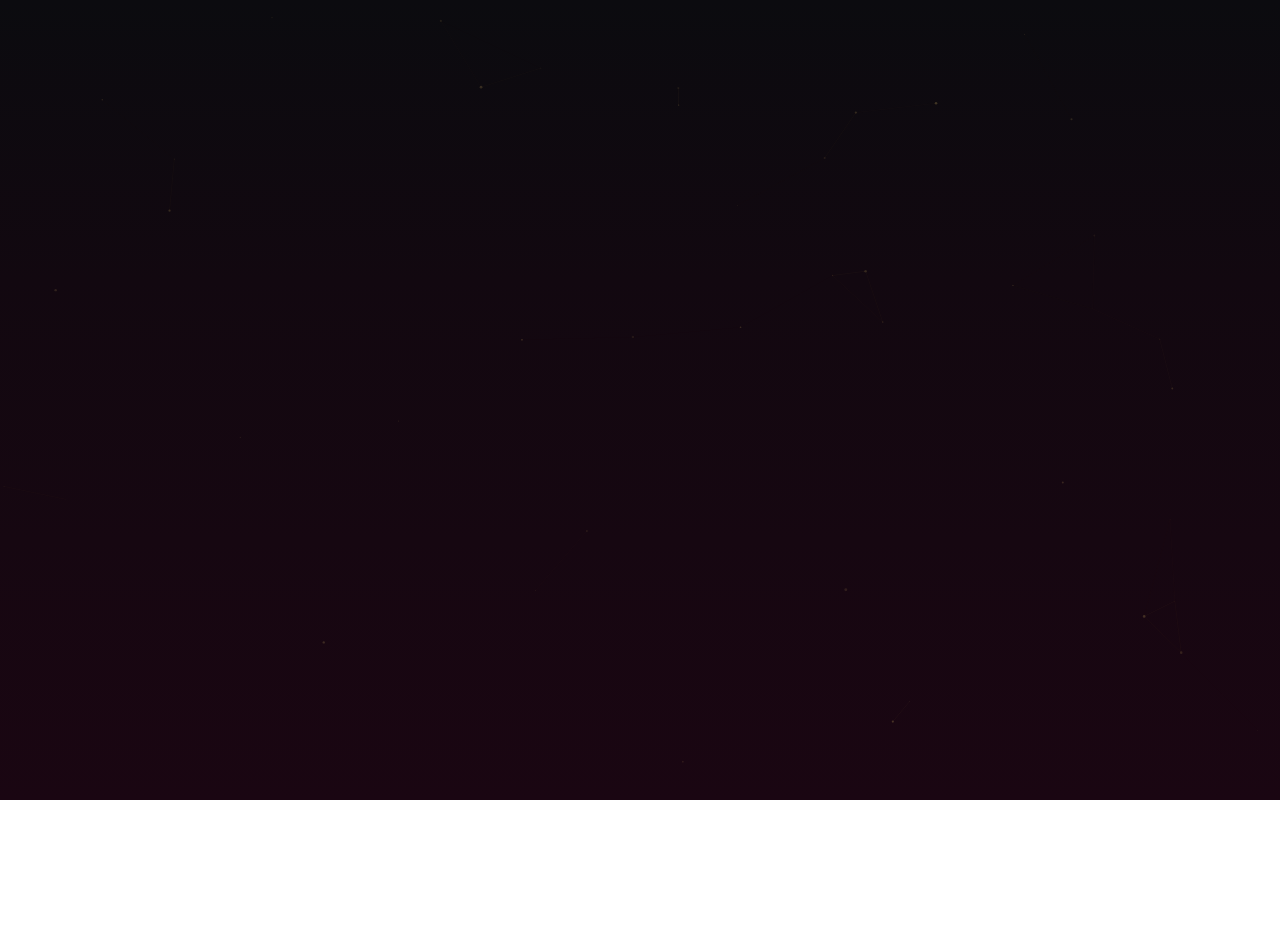
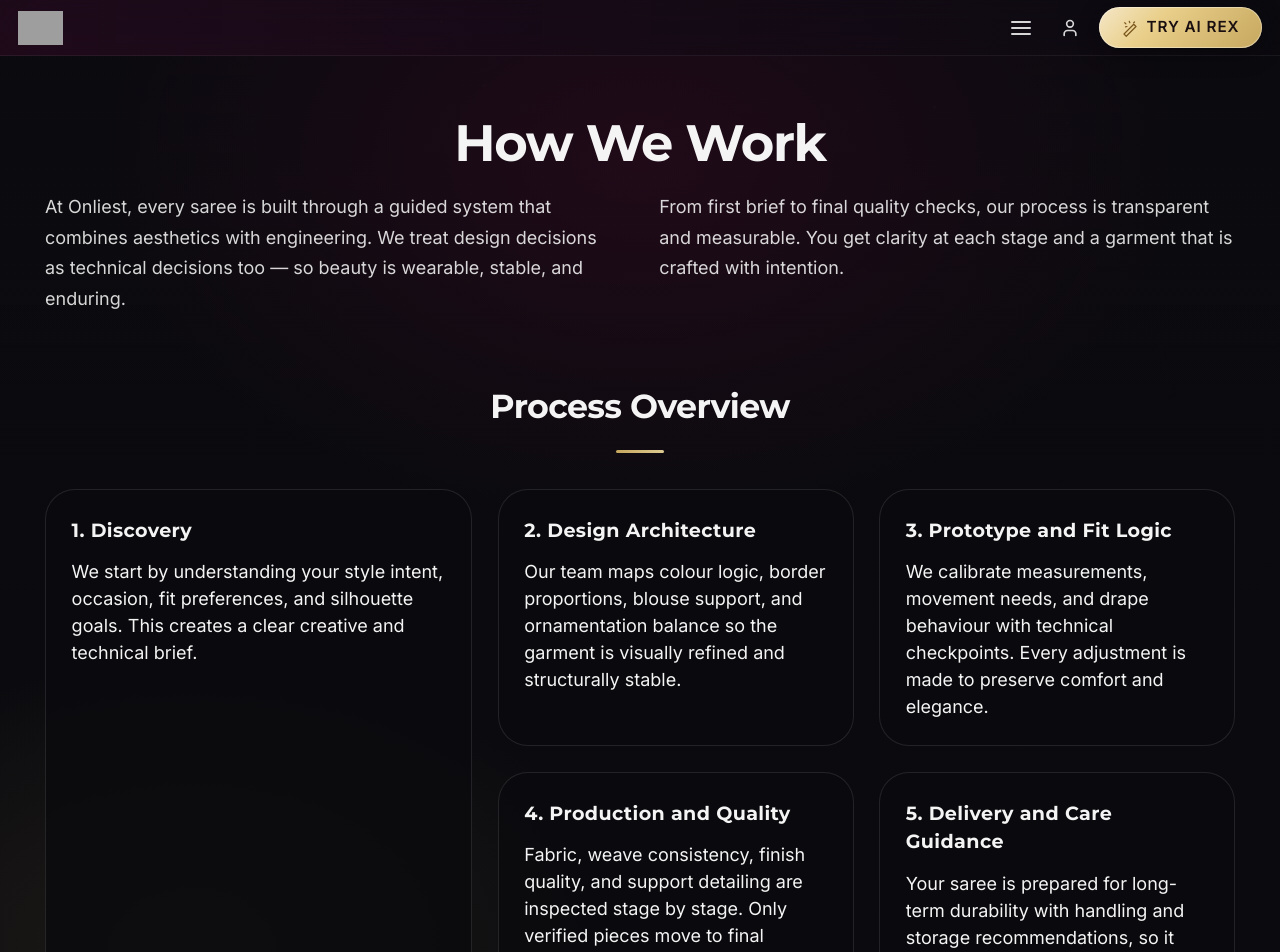
Before and after one commit to OnliestSivendraKumar/Website, a React (Vite) app: page /about/how-we-work in a window 1280 px wide. Before the commit this address had no page. Shown: the top 952 px of the page. Before the commit the page ends 800 px from the top, so only its background shows below. Built offline with nearby package versions, Linux system fonts and the light colour scheme; grey boxes are pictures that could not be loaded; a web font is replaced by a local one.

Commit message:
How we work page is added

```diff
--- a/src/App.jsx
+++ b/src/App.jsx
@@ -36,6 +36,7 @@ import PageBodyCompatibility from './pages/PageBodyCompatibility';
 import PageSurfaceOrnamentation from './pages/PageSurfaceOrnamentation';
 import PageBlouse from './pages/PageBlouse';
 import PageOnliestWorld from './pages/PageOnliestWorld';
+import PageHowWeWork from './pages/PageHowWeWork';
 import useConstellationParticles from './hooks/useConstellationParticles';
 
 export default function App() {
@@ -76,6 +77,7 @@ export default function App() {
       <Routes>
         <Route path="/" element={<HomePage activeLang={activeLang} />} />
         <Route path="/about" element={<PageWelcome />} />
+        <Route path="/about/how-we-work" element={<PageHowWeWork />} />
         <Route path="/marketplace" element={<PageMarketplace />} />
         <Route path="/education/fibre-foundations" element={<PageFibreFoundations />} />
         <Route path="/education/fabric-construction" element={<PageFabricConstruction />} />
--- a/src/components/Header.jsx
+++ b/src/components/Header.jsx
@@ -6,7 +6,7 @@ import { filterSearchIndex, getRecentSearches, addRecentSearch } from '../data/s
 /* ─── Simple dropdown: list of links ────────────────── */
 const SIMPLE_DROPDOWNS = {
   about: [
-    { label: 'How we work', href: '/about' },
+    { label: 'How we work', href: '/about/how-we-work' },
     { label: 'How to customise', href: '/products/design-studio' },
     { label: 'Our Philosophy', href: '/about' },
     { label: 'Testimonials', href: '/reviews' },
--- /dev/null
+++ b/src/pages/PageHowWeWork.jsx
@@ -0,0 +1,93 @@
+import { useEffect } from 'react';
+import Header from '../components/Header';
+import Footer from '../components/Footer';
+
+const PAGE_TITLE = 'How We Work — Onliest';
+const PAGE_DESCRIPTION =
+  'Learn how Onliest works: discovery, design architecture, prototyping, quality checks, and delivery.';
+
+const STEPS = [
+  {
+    title: '1. Discovery',
+    body:
+      'We start by understanding your style intent, occasion, fit preferences, and silhouette goals. This creates a clear creative and technical brief.',
+  },
+  {
+    title: '2. Design Architecture',
+    body:
+      'Our team maps colour logic, border proportions, blouse support, and ornamentation balance so the garment is visually refined and structurally stable.',
+  },
+  {
+    title: '3. Prototype and Fit Logic',
+    body:
+      'We calibrate measurements, movement needs, and drape behaviour with technical checkpoints. Every adjustment is made to preserve comfort and elegance.',
+  },
+  {
+    title: '4. Production and Quality',
+    body:
+      'Fabric, weave consistency, finish quality, and support detailing are inspected stage by stage. Only verified pieces move to final release.',
+  },
+  {
+    title: '5. Delivery and Care Guidance',
+    body:
+      'Your saree is prepared for long-term durability with handling and storage recommendations, so it maintains structure, sheen, and value over time.',
+  },
+];
+
+export default function PageHowWeWork() {
+  useEffect(() => {
+    const prevTitle = document.title;
+    const metaDesc = document.querySelector('meta[name="description"]');
+    const prevDesc = metaDesc?.getAttribute('content') || '';
+    document.title = PAGE_TITLE;
+    if (metaDesc) metaDesc.setAttribute('content', PAGE_DESCRIPTION);
+    return () => {
+      document.title = prevTitle;
+      if (metaDesc) metaDesc.setAttribute('content', prevDesc);
+    };
+  }, []);
+
+  return (
+    <>
+      <Header hideOnPanels={false} />
+      <main className="rex-page-inner rex-page-inner--story" id="main-content" role="main">
+        <header className="rex-page-hero rex-page-hero--story">
+          <div className="rex-page-container">
+            <h1 className="rex-page-hero-title rex-page-hero-title--center">How We Work</h1>
+            <div className="rex-page-hero-intro">
+              <div className="rex-page-hero-intro-col">
+                <p>
+                  At Onliest, every saree is built through a guided system that combines aesthetics with engineering.
+                  We treat design decisions as technical decisions too — so beauty is wearable, stable, and enduring.
+                </p>
+              </div>
+              <div className="rex-page-hero-intro-col">
+                <p>
+                  From first brief to final quality checks, our process is transparent and measurable. You get clarity
+                  at each stage and a garment that is crafted with intention.
+                </p>
+              </div>
+            </div>
+          </div>
+        </header>
+
+        <section className="rex-page-section rex-page-section--services" aria-labelledby="how-work-steps">
+          <div className="rex-page-container rex-page-container--wide">
+            <h2 id="how-work-steps" className="rex-page-section-title rex-page-section-title--center">
+              Process Overview
+            </h2>
+            <div className="rex-page-services-grid">
+              {STEPS.map((step) => (
+                <article key={step.title} className="rex-page-services-cell rex-page-service-card rex-page-service-card--dark">
+                  <h3 className="rex-page-service-card-title">{step.title}</h3>
+                  <p>{step.body}</p>
+                </article>
+              ))}
+            </div>
+          </div>
+        </section>
+      </main>
+      <Footer />
+    </>
+  );
+}
```
